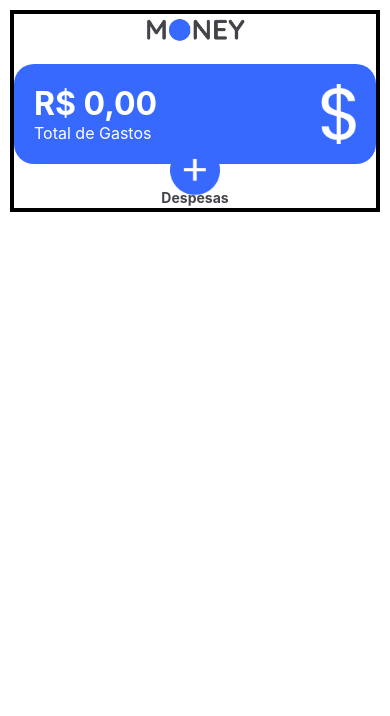
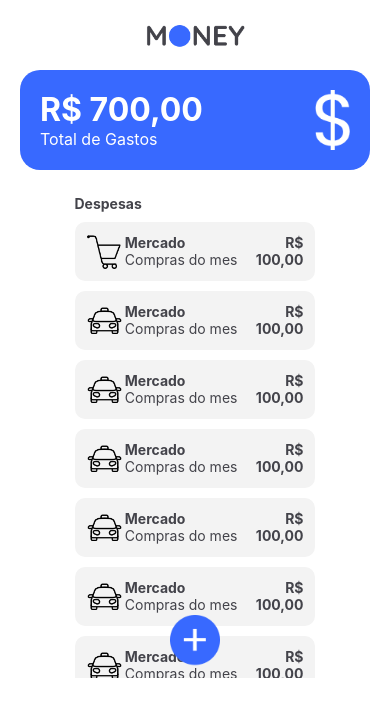
Before and after one commit to PabloPauloDev/Aplicativo-para-gerir-gastos, a React Native app: screen / in a window 390 px wide. Shown: the top 716 px of the page. Built offline with nearby package versions, Linux system fonts and the light colour scheme.

Commit message:
Criando a pagina de cadastro

```diff
--- a/src/screens/home/home.jsx
+++ b/src/screens/home/home.jsx
@@ -2,23 +2,36 @@ import { Image, ScrollView, ScrollViewBase, Text, TouchableOpacity, View } from
 import icons from "../../constants/icons";
 import {styles} from "./home.style"
 import Despesa from "../../components/despesas/despesa.jsx";
-import { useState } from "react";
+import { useEffect, useState } from "react";
 
 const Home = () => {
     const [total, setTotal] = useState(0);
     const [despesas, setDespesas] = useState([]);
 
     const dados = [{id:1, icon:icons.mercado, categoria:'Mercado', descricao:'Compras do mes', valor:100},
-    {id:2, icon:icons.carro, categoria:'Mercado', descricao:'Compras do mes', valor:100}]
+    {id:3, icon:icons.carro, categoria:'Mercado', descricao:'Compras do mes', valor:100},
+    {id:4, icon:icons.carro, categoria:'Mercado', descricao:'Compras do mes', valor:100},
+    {id:5, icon:icons.carro, categoria:'Mercado', descricao:'Compras do mes', valor:100},
+    {id:6, icon:icons.carro, categoria:'Mercado', descricao:'Compras do mes', valor:100},
+    {id:7, icon:icons.carro, categoria:'Mercado', descricao:'Compras do mes', valor:100},
+    {id:8, icon:icons.carro, categoria:'Mercado', descricao:'Compras do mes', valor:100}]
 
     const OpenDespesa = (id) =>{
         console.log('Cadastrar Despesa...')
     }
 
     const ListarDespesas = () => {
-
+        let soma = 0
+        for (var i=0; i<dados.length; i++) {
+            soma += dados[i].valor;
+        }
+        setTotal(soma)
+        setDespesas(dados)
     }
 
+    useEffect(() => {
+        ListarDespesas()
+    }, [])
     return <View style={styles.container}>
         <Image source={icons.logo} style={styles.logo} />
         <View style={styles.dashboard}>
--- a/src/screens/home/home.style.js
+++ b/src/screens/home/home.style.js
@@ -7,8 +7,7 @@ const styles = {
         gap: 10,
         backgroundColor: '#fff',
         marginTop: 50,
-        margin: 10,
-        borderWidth: 4
+        margin: 20,
     },
     logo: {
         width: 100,
```
Also changed, not shown: src/screens/cad-desp/cad-desp.style.js (added, +7 -0 lines), src/screens/cad-desp/cad-desp.jsx (added).
